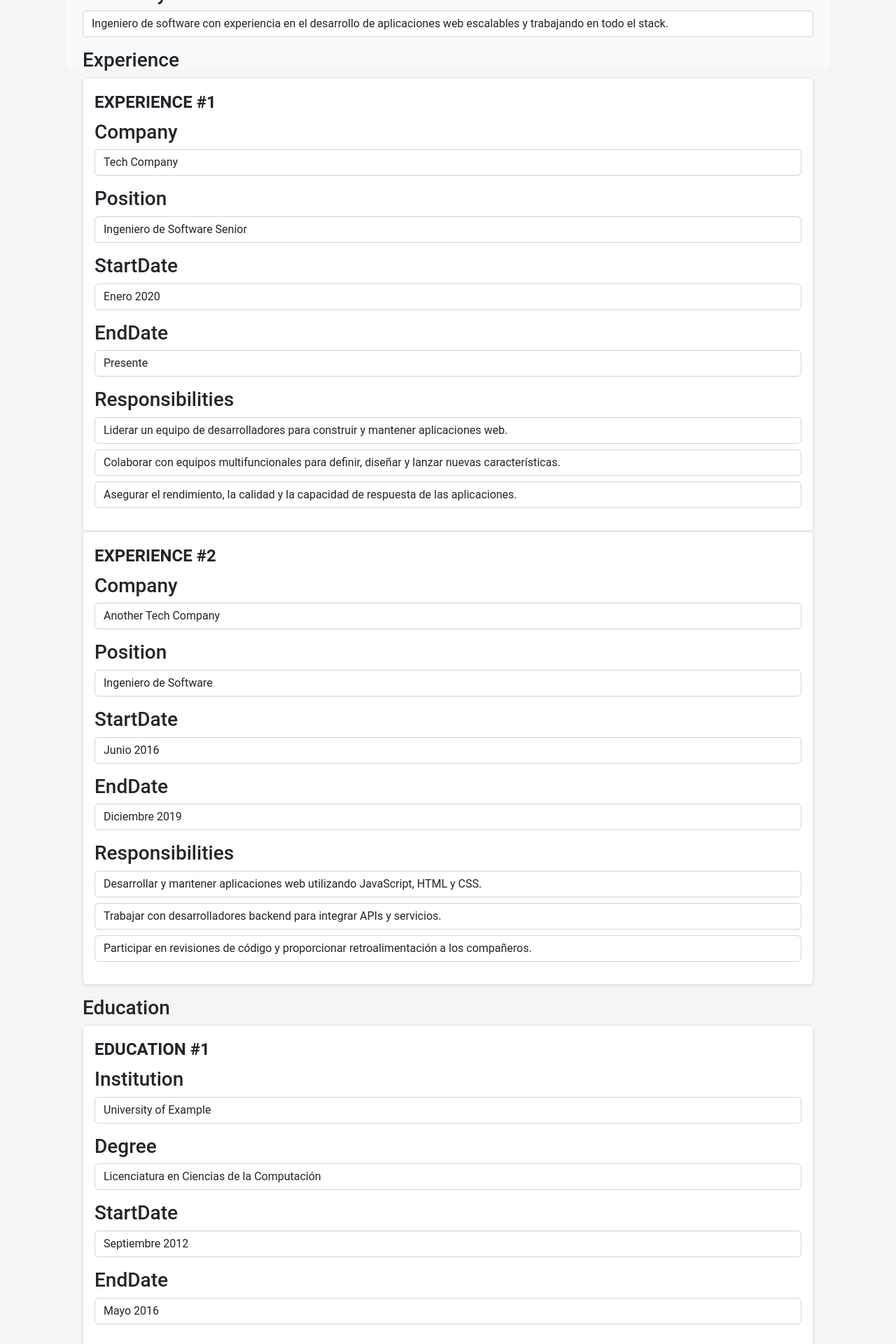
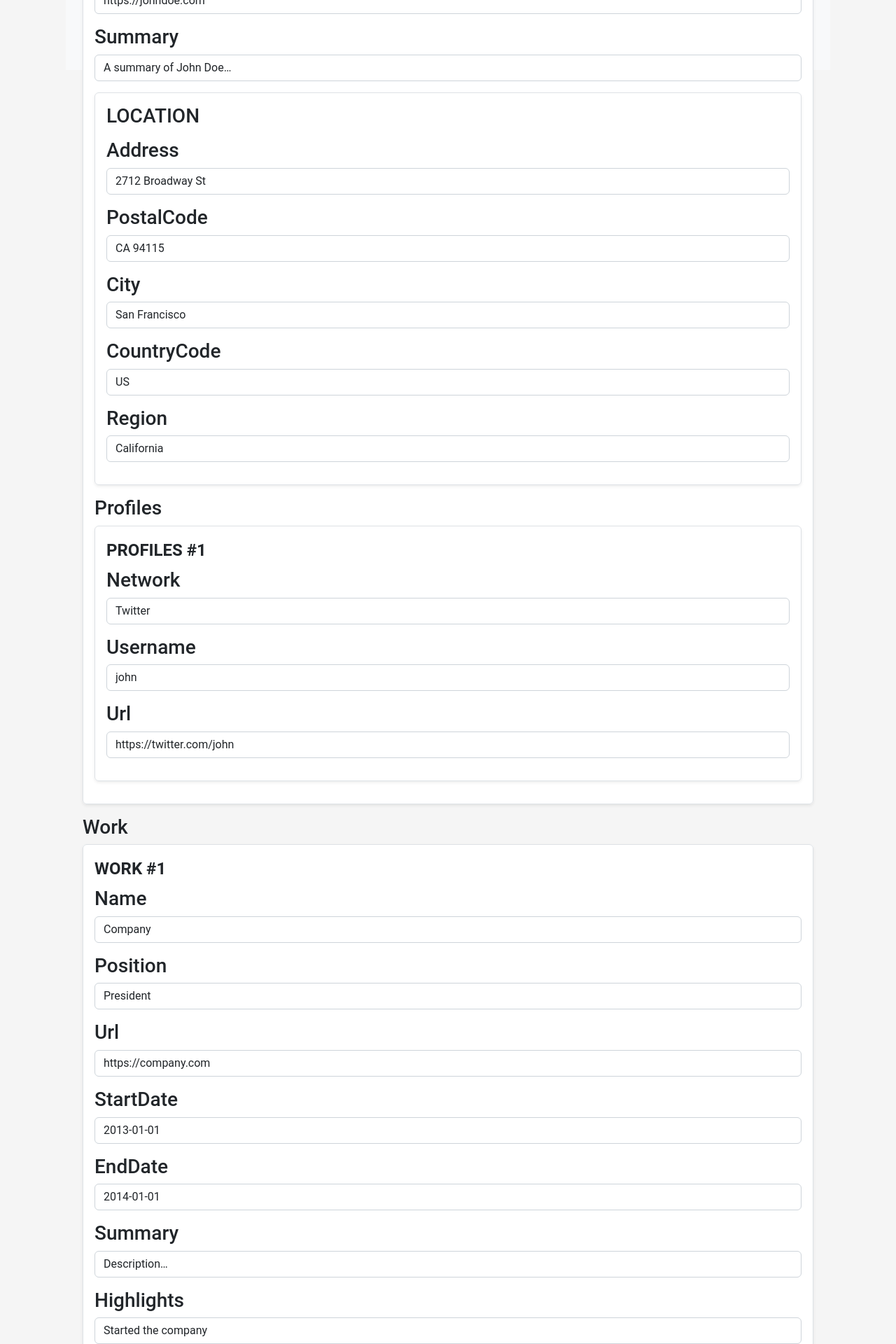
Before and after one commit to camazog1/Scanner_Of_CV, a React (Vite) app in the folder frontend/: page /file-upload in a window 1280 px wide. Shown: the part 780-2700 px from the top of the page at 70% size. Built offline with nearby package versions, Linux system fonts and the light colour scheme.

Commit message:
Modified mockup data

```diff
--- a/frontend/src/data/mock/RawJson.js
+++ b/frontend/src/data/mock/RawJson.js
@@ -1,82 +1,112 @@
 const RAW_JSON = {
-    "name": "John Doe",
-    "title": "Ingeniero de Software",
-    "contact": {
-        "email": "john.doe@example.com",
-        "phone": "+1234567890",
-        "address": "123 Main St, Anytown, USA"
+    "basics": {
+      "name": "John Doe",
+      "label": "Programmer",
+      "image": "",
+      "email": "john@gmail.com",
+      "phone": "(912) 555-4321",
+      "url": "https://johndoe.com",
+      "summary": "A summary of John Doe…",
+      "location": {
+        "address": "2712 Broadway St",
+        "postalCode": "CA 94115",
+        "city": "San Francisco",
+        "countryCode": "US",
+        "region": "California"
+      },
+      "profiles": [{
+        "network": "Twitter",
+        "username": "john",
+        "url": "https://twitter.com/john"
+      }]
     },
-    "summary": "Ingeniero de software con experiencia en el desarrollo de aplicaciones web escalables y trabajando en todo el stack.",
-    "experience": [
-        {
-            "company": "Tech Company",
-            "position": "Ingeniero de Software Senior",
-            "startDate": "Enero 2020",
-            "endDate": "Presente",
-            "responsibilities": [
-                "Liderar un equipo de desarrolladores para construir y mantener aplicaciones web.",
-                "Colaborar con equipos multifuncionales para definir, diseñar y lanzar nuevas características.",
-                "Asegurar el rendimiento, la calidad y la capacidad de respuesta de las aplicaciones."
-            ]
-        },
-        {
-            "company": "Another Tech Company",
-            "position": "Ingeniero de Software",
-            "startDate": "Junio 2016",
-            "endDate": "Diciembre 2019",
-            "responsibilities": [
-                "Desarrollar y mantener aplicaciones web utilizando JavaScript, HTML y CSS.",
-                "Trabajar con desarrolladores backend para integrar APIs y servicios.",
-                "Participar en revisiones de código y proporcionar retroalimentación a los compañeros."
-            ]
-        }
-    ],
-    "education": [
-        {
-            "institution": "University of Example",
-            "degree": "Licenciatura en Ciencias de la Computación",
-            "startDate": "Septiembre 2012",
-            "endDate": "Mayo 2016"
-        }
-    ],
-    "skills": [
-        "JavaScript",
-        "React",
-        "Node.js",
+    "work": [{
+      "name": "Company",
+      "position": "President",
+      "url": "https://company.com",
+      "startDate": "2013-01-01",
+      "endDate": "2014-01-01",
+      "summary": "Description…",
+      "highlights": [
+        "Started the company"
+      ]
+    }],
+    "volunteer": [{
+      "organization": "Organization",
+      "position": "Volunteer",
+      "url": "https://organization.com/",
+      "startDate": "2012-01-01",
+      "endDate": "2013-01-01",
+      "summary": "Description…",
+      "highlights": [
+        "Awarded 'Volunteer of the Month'"
+      ]
+    }],
+    "education": [{
+      "institution": "University",
+      "url": "https://institution.com/",
+      "area": "Software Development",
+      "studyType": "Bachelor",
+      "startDate": "2011-01-01",
+      "endDate": "2013-01-01",
+      "score": "4.0",
+      "courses": [
+        "DB1101 - Basic SQL"
+      ]
+    }],
+    "awards": [{
+      "title": "Award",
+      "date": "2014-11-01",
+      "awarder": "Company",
+      "summary": "There is no spoon."
+    }],
+    "certificates": [{
+      "name": "Certificate",
+      "date": "2021-11-07",
+      "issuer": "Company",
+      "url": "https://certificate.com"
+    }],
+    "publications": [{
+      "name": "Publication",
+      "publisher": "Company",
+      "releaseDate": "2014-10-01",
+      "url": "https://publication.com",
+      "summary": "Description…"
+    }],
+    "skills": [{
+      "name": "Web Development",
+      "level": "Master",
+      "keywords": [
         "HTML",
         "CSS",
-        "Git",
-        "Metodologías ágiles"
-    ],
-    "projects": [
-        {
-            "name": "Proyecto Uno",
-            "description": "Una aplicación web para gestionar tareas y proyectos.",
-            "technologies": ["React", "Node.js", "MongoDB"]
-        },
-        {
-            "name": "Proyecto Dos",
-            "description": "Una plataforma de comercio electrónico para comprar y vender productos.",
-            "technologies": ["Angular", "Express", "MySQL"]
-        }
-    ],
-    "certifications": [
-        {
-            "name": "Desarrollador Certificado en JavaScript",
-            "issuer": "Autoridad de Certificación Ejemplo",
-            "date": "Julio 2018"
-        }
-    ],
-    "languages": [
-        {
-            "language": "Inglés",
-            "proficiency": "Nativo"
-        },
-        {
-            "language": "Español",
-            "proficiency": "Competencia profesional"
-        }
-    ]
-}
+        "JavaScript"
+      ]
+    }],
+    "languages": [{
+      "language": "English",
+      "fluency": "Native speaker"
+    }],
+    "interests": [{
+      "name": "Wildlife",
+      "keywords": [
+        "Ferrets",
+        "Unicorns"
+      ]
+    }],
+    "references": [{
+      "name": "Jane Doe",
+      "reference": "Reference…"
+    }],
+    "projects": [{
+      "name": "Project",
+      "startDate": "2019-01-01",
+      "endDate": "2021-01-01",
+      "description": "Description...",
+      "highlights": [
+        "Won award at AIHacks 2016"
+      ],
+      "url": "https://project.com/"
+    }]
+  }
 
 export default RAW_JSON;
```
